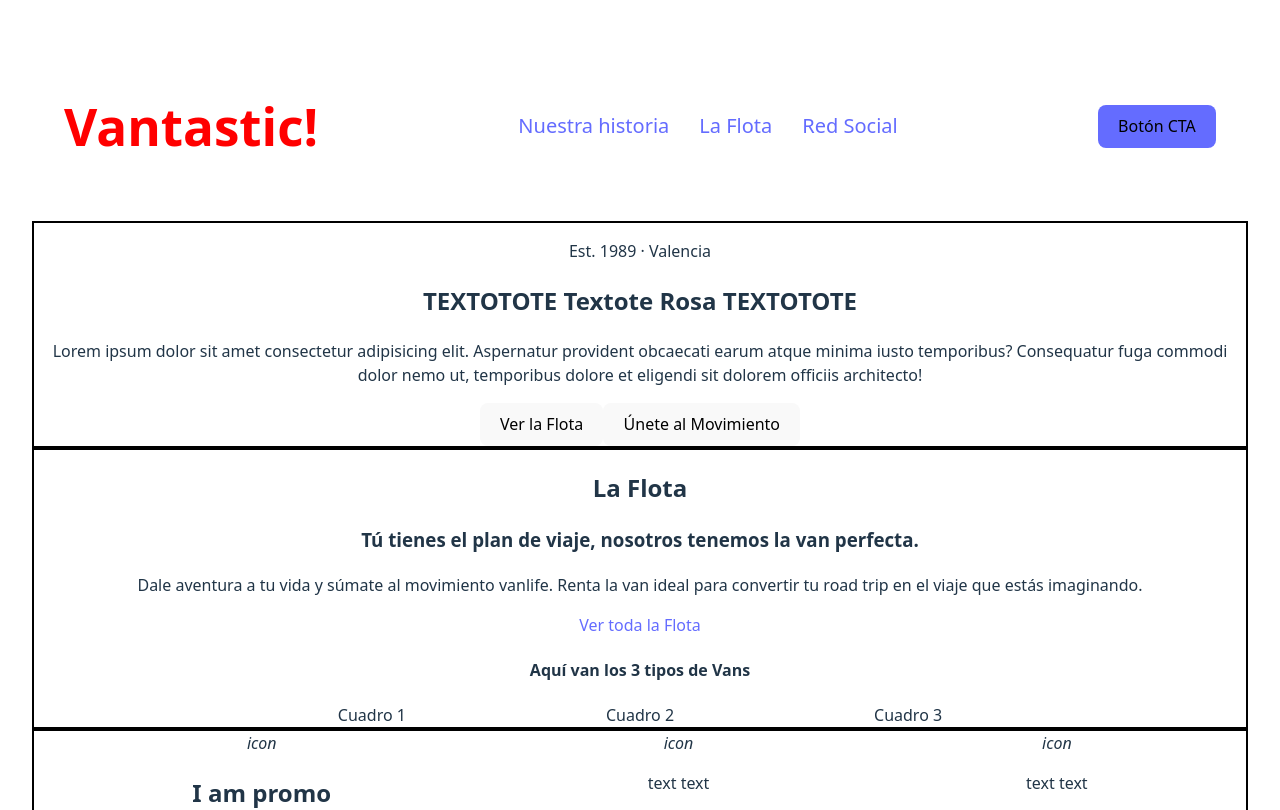
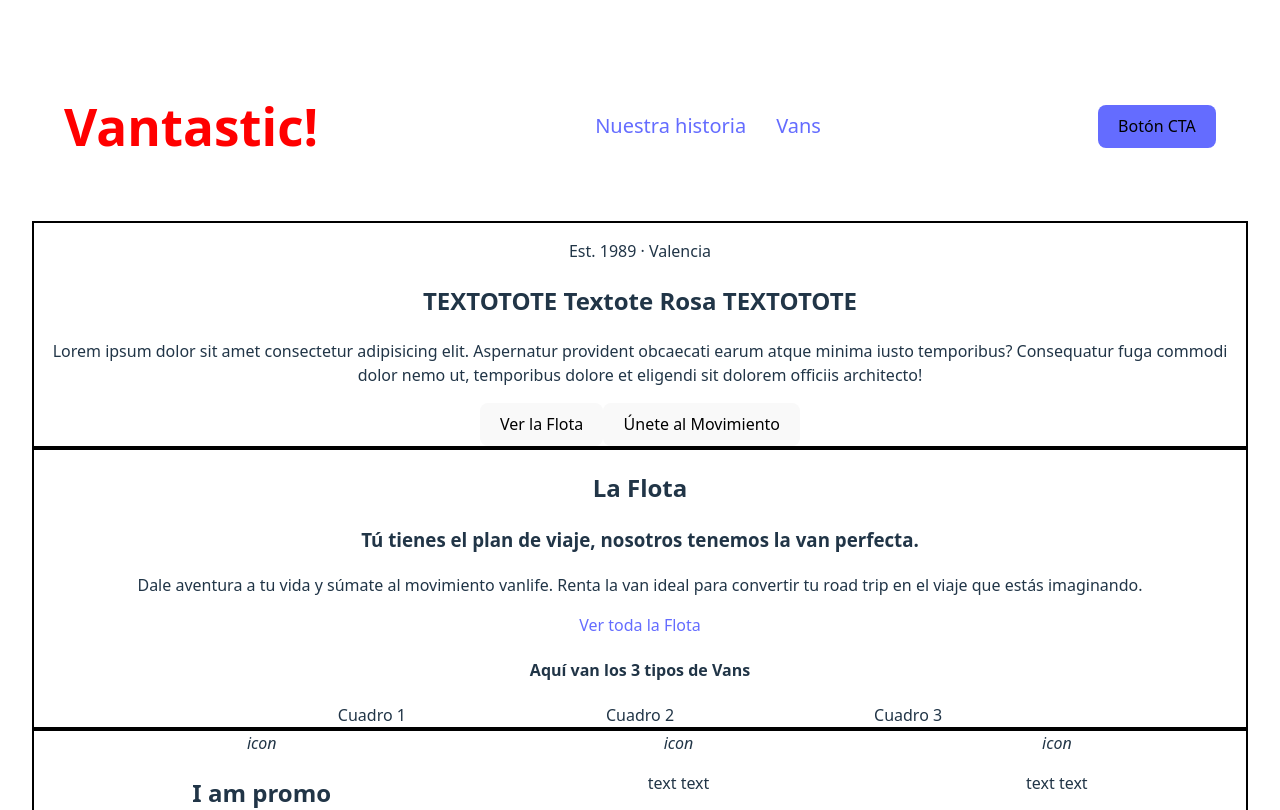
Before and after one commit to candytale55/vantastic, a React (Vite) app: page / in a window 1280 px wide. Shown: the top 810 px of the page. Built offline with nearby package versions, Linux system fonts and the light colour scheme; what miragejs would draw is missing.

Commit message:
refactor(Header): remove navigation links and clean up code - SEE NOTE BELOW * Note to self: You may need the react router hash link for linking your pages. See previous commit to see the issue.

```diff
--- a/src/components/Header.jsx
+++ b/src/components/Header.jsx
@@ -12,16 +12,8 @@ export default function Header() {
         >Nuestra historia</NavLink>
 
         <NavLink
-          to="home"
-        ><a
-          href="#social-section"
-        >La Flota</a></NavLink>
-
-
-        <a
-          href="#social-section"
-        >Red Social</a>
-
+          to="vans"
+        >Vans</NavLink>
       </nav>
 
       {/* // TODO: Este botón no hace nada */}
```
